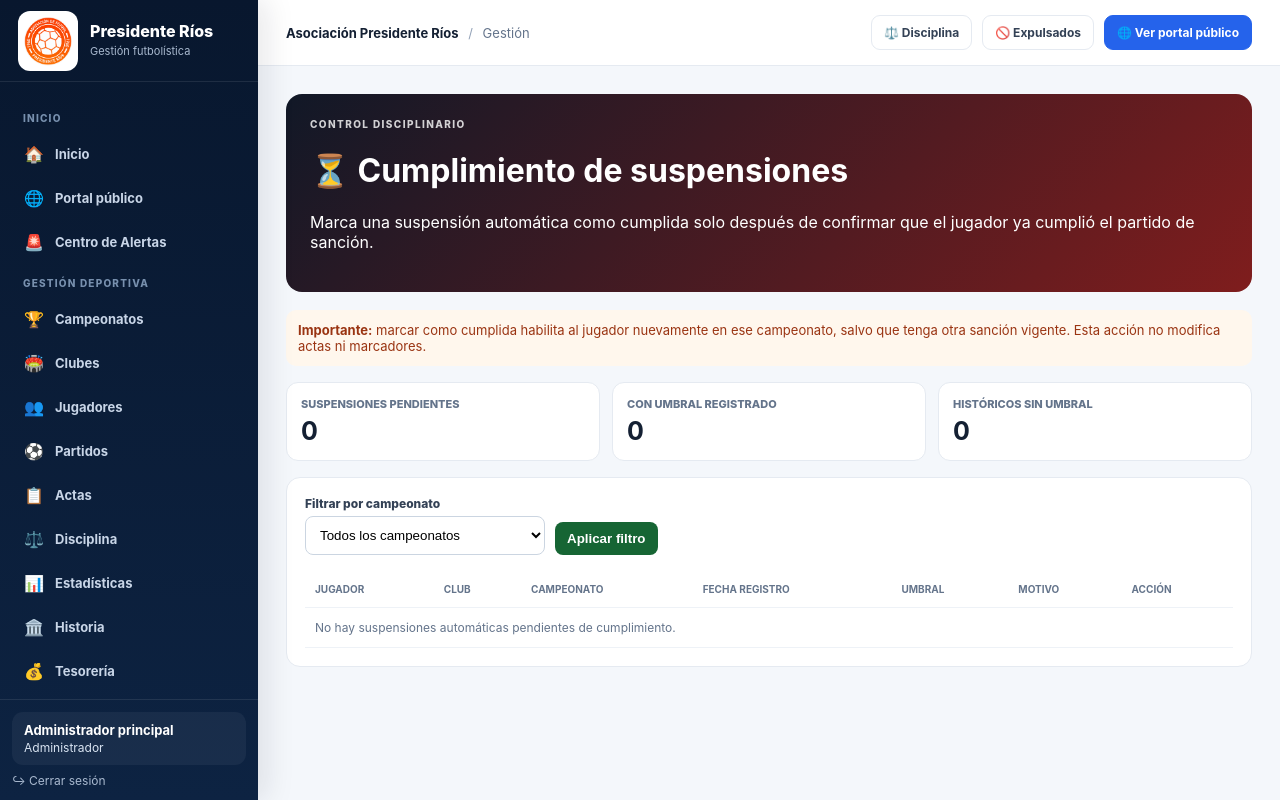
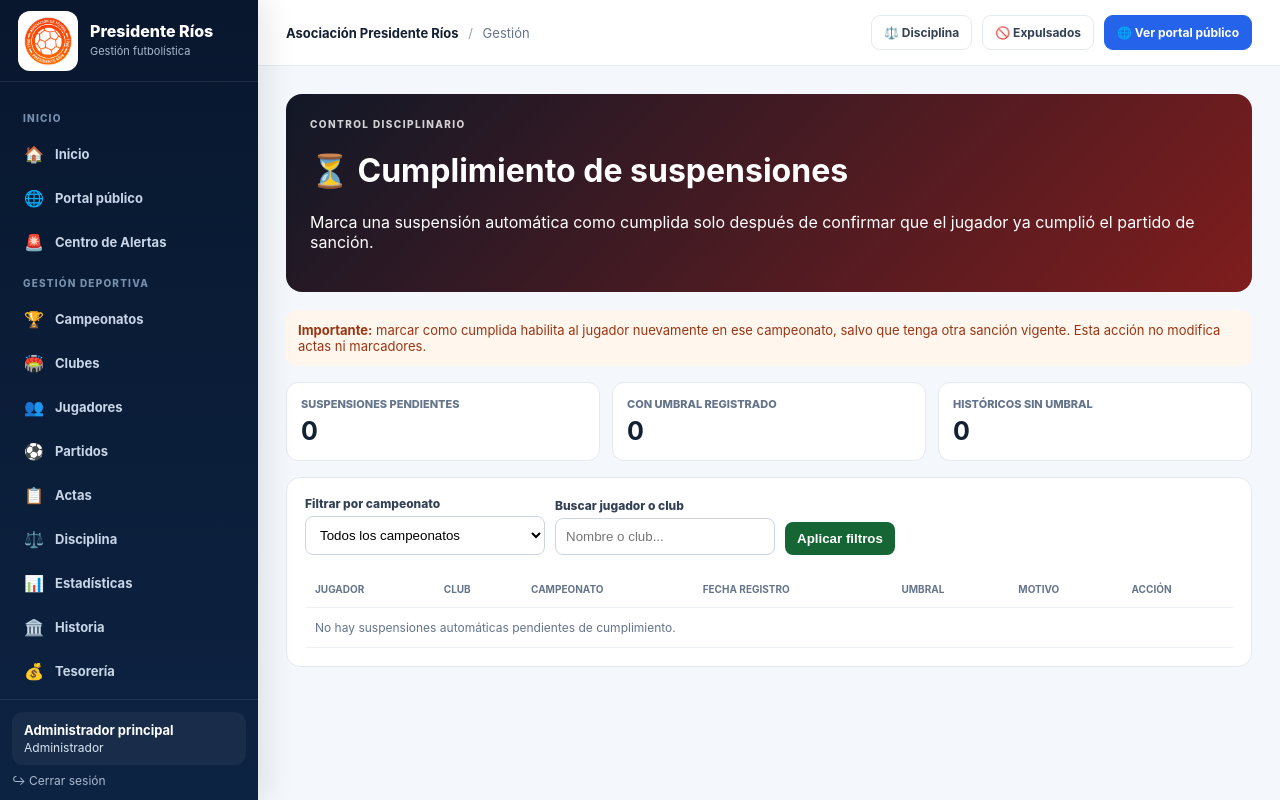
Before and after one commit to asociacionpresidenterios/sistema-presidente-rios, a Flask app: page /admin/disciplina/suspensiones in a window 1280 px wide. Run offline with Flask 3, Linux system fonts and the light colour scheme; the visitor is signed in with stand-in values (Sample User, id 1); data that the repository does not hold is empty; some libraries are stand-ins or nearby versions.

Commit message:
Agregar búsqueda por jugador o club en suspensiones

```diff
--- a/templates/admin_suspensiones_automaticas.html
+++ b/templates/admin_suspensiones_automaticas.html
@@ -24,8 +24,11 @@
      {% for c in campeonatos %}<option value="{{c.id}}" {% if campeonato_id == c.id %}selected{% endif %}>{{c.nombre}}{% if c.temporada %} · {{c.temporada}}{% endif %}</option>{% endfor %}
     </select>
    </label>
-   <button class="btn" type="submit">Aplicar filtro</button>
-   {% if campeonato_id %}<a href="{{url_for('admin_suspensiones_automaticas')}}" style="font-size:12px;font-weight:800;color:#475569;text-decoration:none;padding:9px">Quitar filtro</a>{% endif %}
+   <label style="display:grid;gap:5px;font-size:12px;font-weight:800;color:#334155">Buscar jugador o club
+    <input type="search" name="q" value="{{busqueda}}" placeholder="Nombre o club..." style="min-width:220px;max-width:100%;padding:10px;border:1px solid #cbd5e1;border-radius:8px">
+   </label>
+   <button class="btn" type="submit">Aplicar filtros</button>
+   {% if campeonato_id or busqueda %}<a href="{{url_for('admin_suspensiones_automaticas')}}" style="font-size:12px;font-weight:800;color:#475569;text-decoration:none;padding:9px">Limpiar filtros</a>{% endif %}
   </form>
   <table><thead><tr><th>Jugador</th><th>Club</th><th>Campeonato</th><th>Fecha registro</th><th>Umbral</th><th>Motivo</th><th>Acción</th></tr></thead><tbody>
  {% for r in suspensiones %}
```
